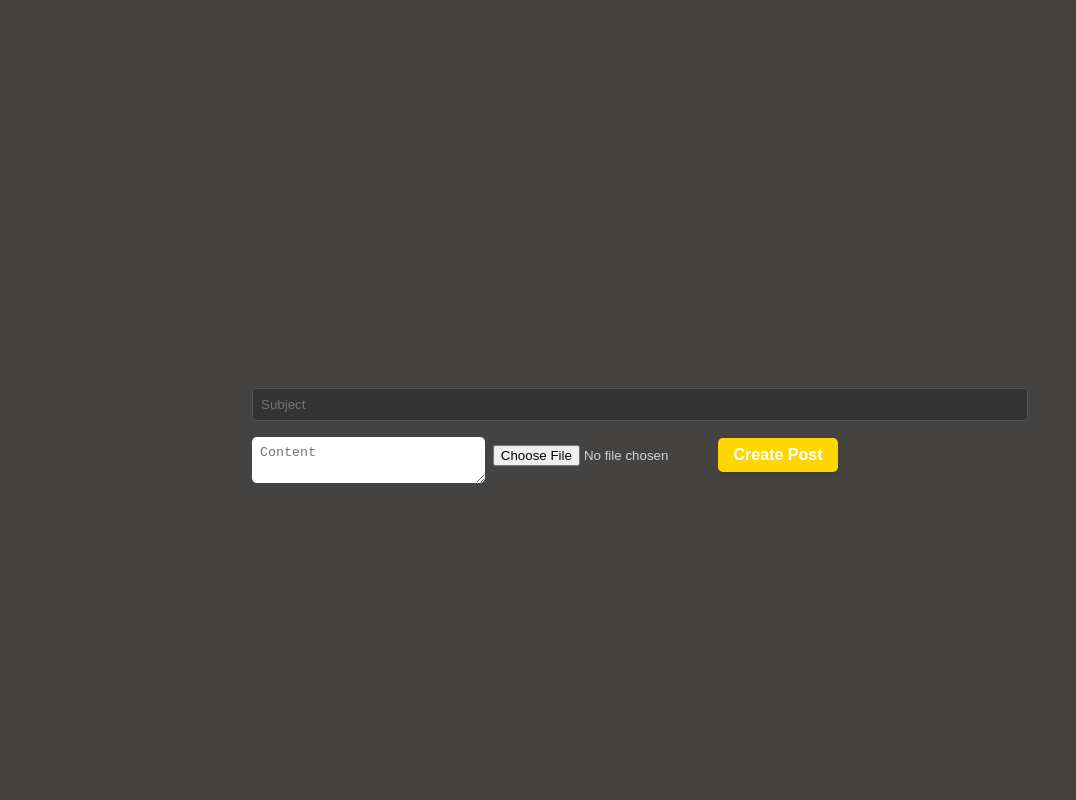
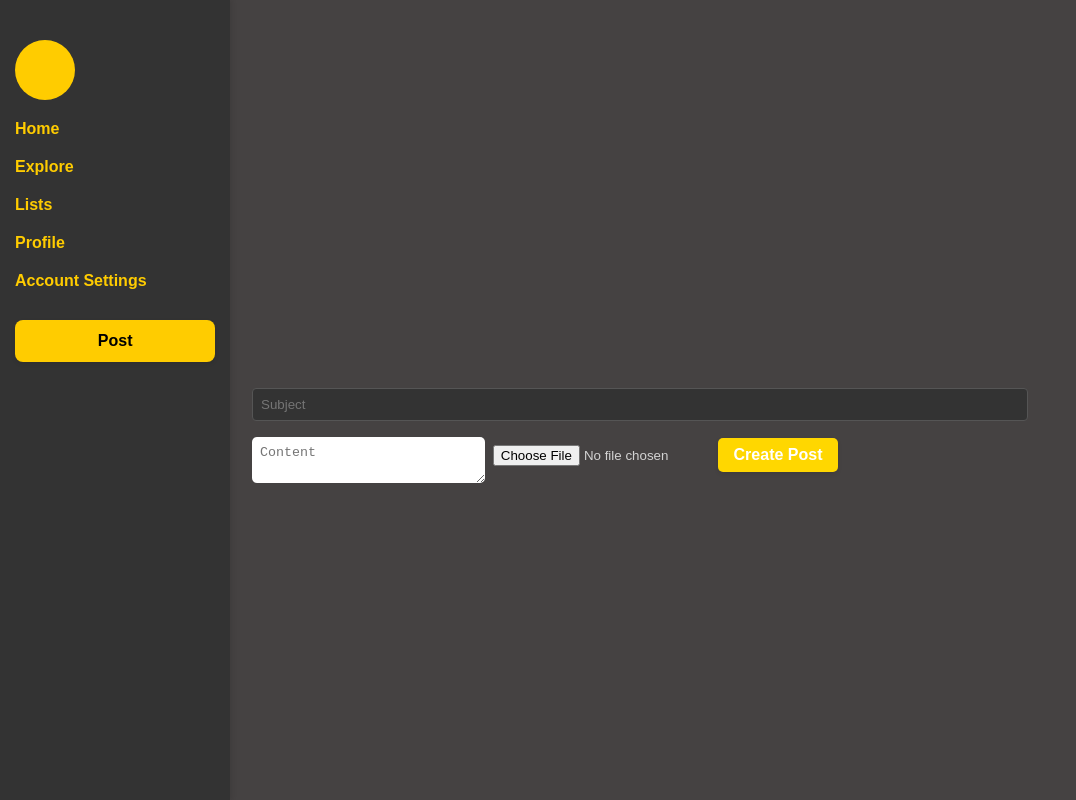
Before and after one commit to Arial1000/tapin15, a React (Create React App) app in the folder Group5_Project/client/: page /createPosts in a window 1280 px wide. Shown: the whole page, without its empty margins (0-1076 px from the left). Built offline with nearby package versions, Linux system fonts and the light colour scheme; no server answers.

Commit message:
added sidebars

```diff
--- a/Group5_Project/client/src/pages/createPosts.js
+++ b/Group5_Project/client/src/pages/createPosts.js
@@ -1,5 +1,6 @@
 import React, { useState, useEffect } from 'react';
 import '../css/posts.css';
+import Sidebar from '../components/Sidebar';
 
 function CreatePosts() {
   const [subject, setSubject] = useState('');
@@ -71,6 +72,7 @@ function CreatePosts() {
 
   return (
     <div className="create-post-container">
+      <Sidebar/>
       <form onSubmit={handleSubmit}>
         <input
           type="text"
--- a/Group5_Project/client/src/pages/profile.js
+++ b/Group5_Project/client/src/pages/profile.js
@@ -1,10 +1,13 @@
 import React from 'react';
 import { Link } from 'react-router-dom';
 import '../css/profile.css';
+import Sidebar from '../components/Sidebar';
+
 
 function Profile(){
     return(
         <div>
+        <Sidebar/>
         <img src="../images/default_profile_img.png" alt="User Profile"/>
         <h2>Username</h2>
         <button>
```
